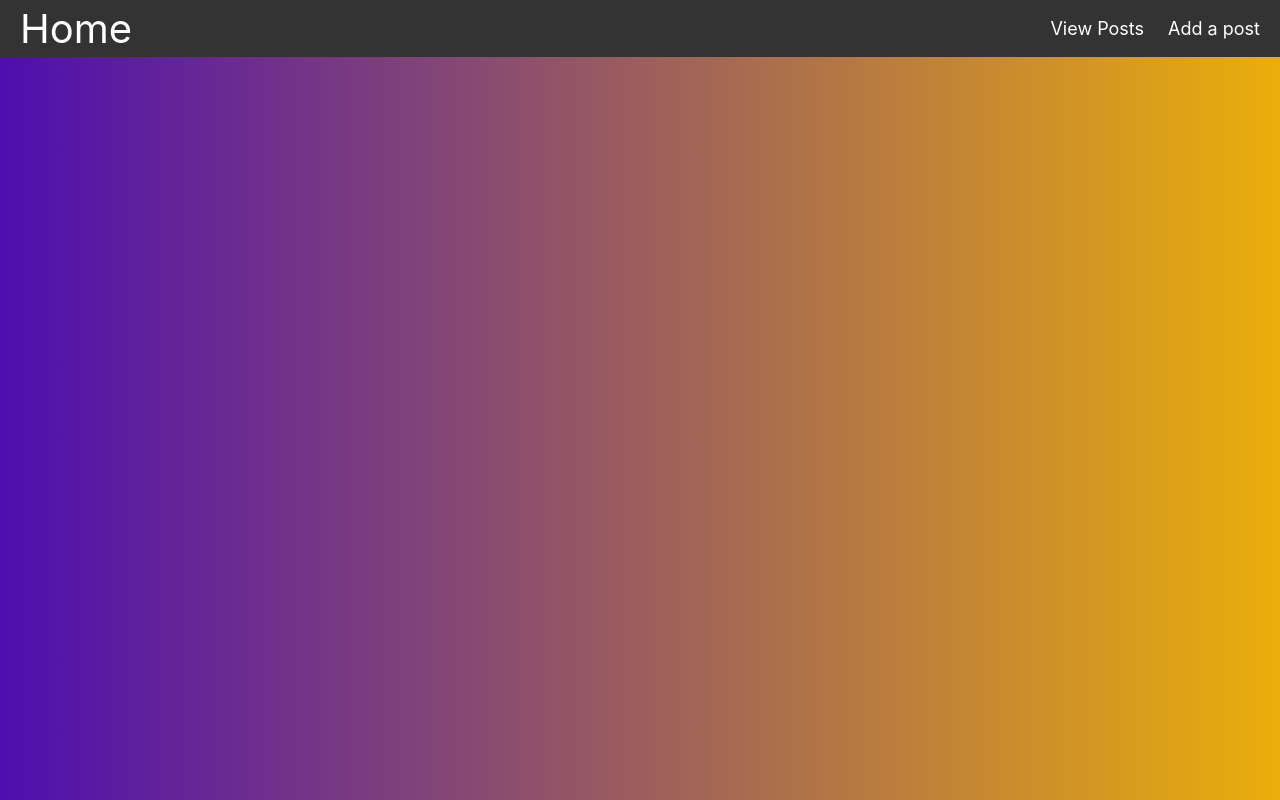
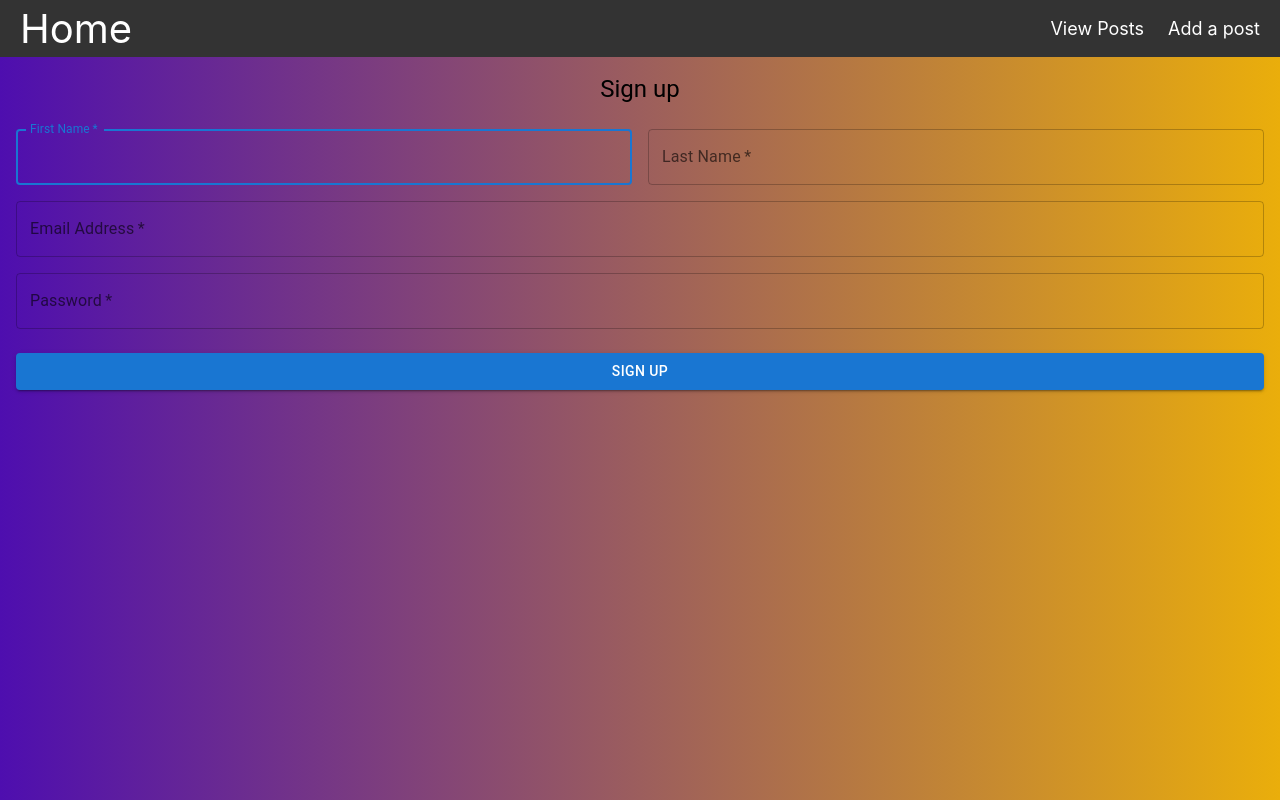
Before and after one commit to krapnahtan1324/hackwithacrew, a React (Create React App) app: page /signup in a window 1280 px wide. Built offline with nearby package versions, Linux system fonts and the light colour scheme.

Commit message:
add signup page

```diff
--- a/package.json
+++ b/package.json
@@ -3,6 +3,9 @@
   "version": "0.1.0",
   "private": true,
   "dependencies": {
+    "@emotion/react": "^11.10.0",
+    "@emotion/styled": "^11.10.0",
+    "@mui/material": "^5.9.3",
     "@testing-library/jest-dom": "^5.16.5",
     "@testing-library/react": "^13.3.0",
     "@testing-library/user-event": "^13.5.0",
--- a/src/App.js
+++ b/src/App.js
@@ -4,6 +4,7 @@ import NavBar from './components/navbar/NavBar';
 import ViewPosts from './pages/ViewPosts';
 import AddPost from './pages/AddPost';
 import Home from './pages/Home';
+import SignUp from './pages/SignUp';
 import './App.css';
 
 class App extends Component {
@@ -16,6 +17,7 @@ class App extends Component {
             <Route path='/' element={ <Home/> }/>
             <Route path='/posts' element={ <ViewPosts/> }/>
             <Route path='/postform' element={ <AddPost/> }/>
+            <Route path='/signup' element={<SignUp/>}/>
           </Routes>
         </div>
       </div>
--- a/src/pages/SignUp.jsx
+++ b/src/pages/SignUp.jsx
@@ -0,0 +1,83 @@
+import React, { useState } from "react";
+import { Card, CardContent, TextField, Typography, Button, Box, Grid } from "@mui/material";
+import { Container } from "@mui/system";
+import { useTheme } from "@emotion/react";
+
+export default function SignUp() {
+
+    const [name, setName] = useState("");
+    const [email, setEmail] = useState("");
+    const [password, setPassword] = useState("");
+
+    const theme = useTheme()
+
+    const handleSubmit = (e) => {
+        e.preventDefault();
+        // createUser();
+    };
+
+    return (
+        <React.Fragment>
+            <Box>
+                <Typography component="h1" variant="h5">
+                    Sign up
+                </Typography>
+                <Box component="form" noValidate onSubmit={handleSubmit} sx={{ mt: 3 }}>
+                    <Grid container spacing={2}>
+                        <Grid item xs={12} sm={6}>
+                            <TextField
+                                autoComplete="given-name"
+                                name="firstName"
+                                required
+                                fullWidth
+                                id="firstName"
+                                label="First Name"
+                                autoFocus
+                            />
+                        </Grid>
+                        <Grid item xs={12} sm={6}>
+                            <TextField
+                                required
+                                fullWidth
+                                id="lastName"
+                                label="Last Name"
+                                name="lastName"
+                                autoComplete="family-name"
+                            />
+                        </Grid>
+                        <Grid item xs={12}>
+                            <TextField
+                                required
+                                fullWidth
+                                id="email"
+                                label="Email Address"
+                                name="email"
+                                autoComplete="email"
+                            />
+                        </Grid>
+                        <Grid item xs={12}>
+                            <TextField
+                                required
+                                fullWidth
+                                name="password"
+                                label="Password"
+                                type="password"
+                                id="password"
+                                autoComplete="new-password"
+                            />
+                        </Grid>
+                    </Grid>
+                    <Button
+                        type="submit"
+                        fullWidth
+                        variant="contained"
+                        sx={{ mt: 3, mb: 2 }}
+                    >
+                        Sign Up
+                    </Button>
+                </Box>
+            </Box>
+        </React.Fragment >
+
+    )
+}
```
Also changed, not shown: 1 other file (tests, documents, lock files or other folders).
